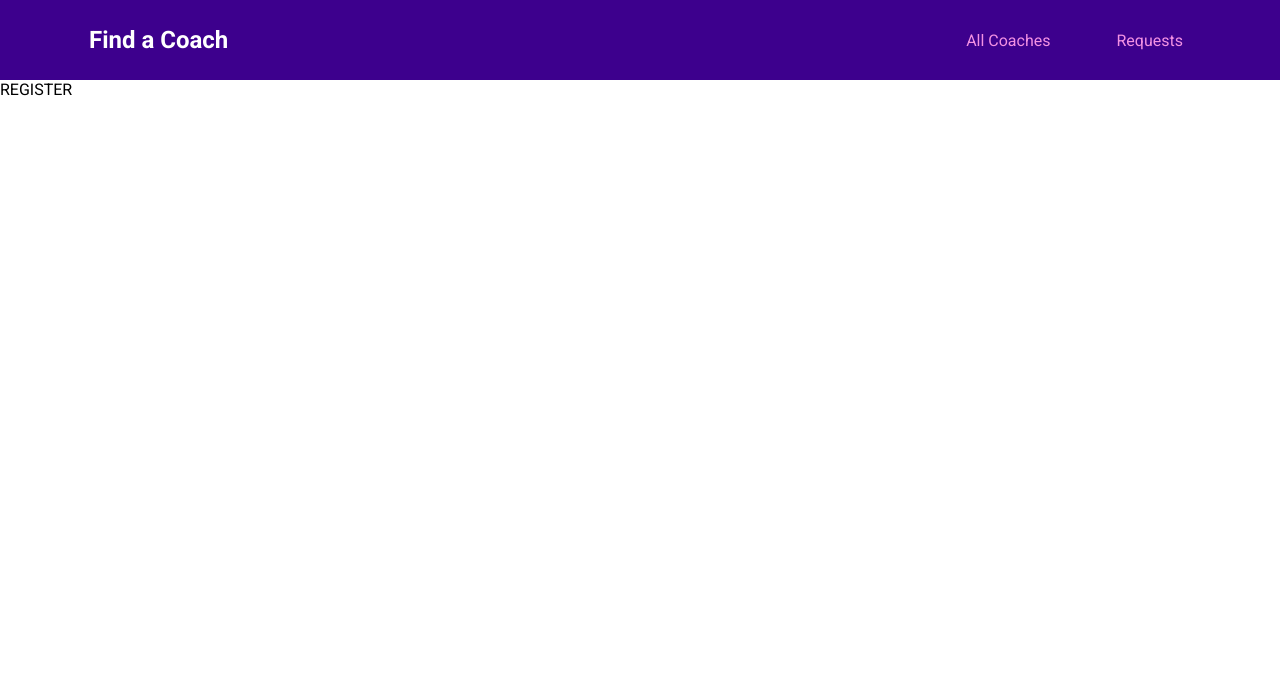
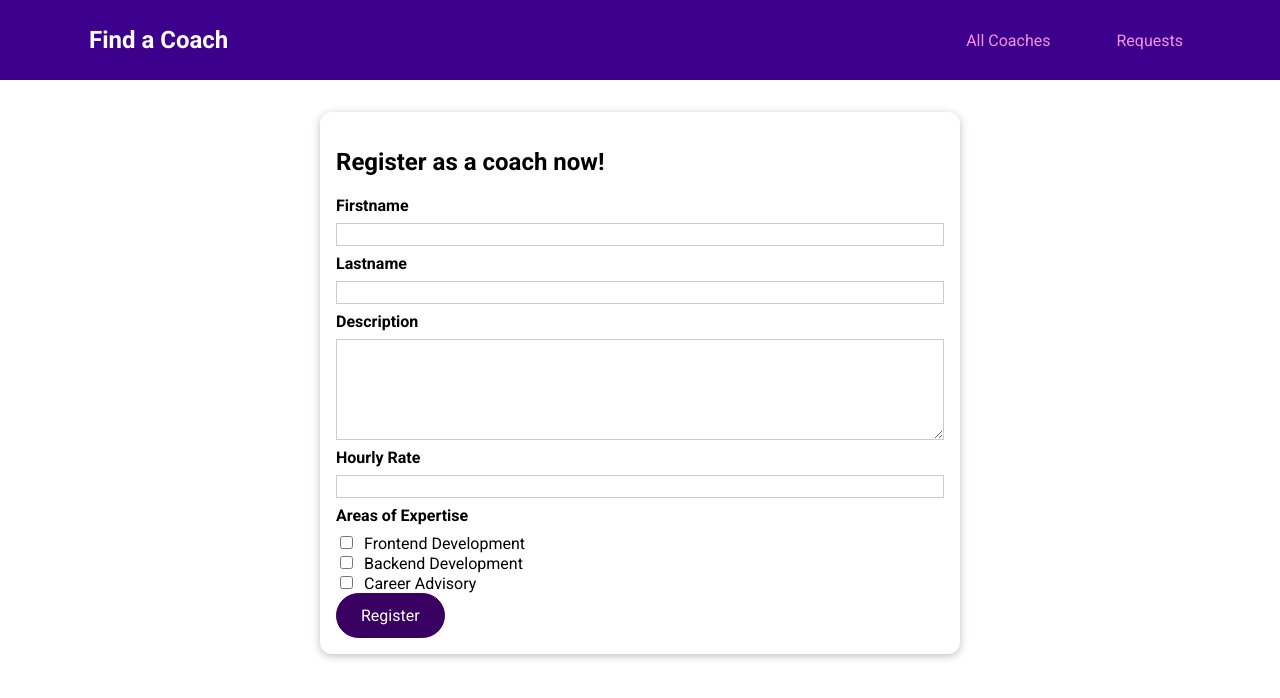
Before and after one commit to VueProjectsSpereira/16main-prj, a Vue app: page /register in a window 1280 px wide. Shown: the top 698 px of the page. Built offline with nearby package versions, Linux system fonts and the light colour scheme.

Commit message:
247. Registering as a Coach: The Form
247. Registering as a Coach: The Form

```diff
--- /dev/null
+++ b/src/components/coaches/CoachForm.vue
@@ -0,0 +1,120 @@
+<template>
+  <form @submit.prevent="submitForm">
+    <div class="form-control">
+      <label for="firstname">Firstname</label>
+      <input type="text" id="firstname" v-model.trim="firstName" />
+    </div>
+    <div class="form-control">
+      <label for="lastname">Lastname</label>
+      <input type="text" id="lastname" v-model.trim="lastName" />
+    </div>
+    <div class="form-control">
+      <label for="description">Description</label>
+      <textarea id="description" rows="5" v-model.trim="description"></textarea>
+    </div>
+    <div class="form-control">
+      <label for="rate">Hourly Rate</label>
+      <input type="number" id="rate" v-model.number="rate" />
+    </div>
+    <div class="form-contro">
+      <h3>Areas of Expertise</h3>
+      <div>
+        <input type="checkbox" id="frontend" value="frontend" v-model="areas" />
+        <label for="frontend">Frontend Development</label>
+      </div>
+      <div>
+        <input type="checkbox" id="backend" value="backend" v-model="areas" />
+        <label for="backend">Backend Development</label>
+      </div>
+      <div>
+        <input type="checkbox" id="career" value="career" v-model="areas" />
+        <label for="career">Career Advisory</label>
+      </div>
+    </div>
+    <base-button>Register</base-button>
+  </form>
+</template>
+
+<script>
+export default {
+  data() {
+    return {
+      firstName: '',
+      lastName: '',
+      description: '',
+      rate: null,
+      areas: [],
+    };
+  },
+  methods: {
+    submitForm() {
+      const formData = {
+        first: this.firstName,
+        last: this.lastName,
+        desc: this.description,
+        rate: this.rate,
+        areas: this.areas,
+      };
+
+      console.log(formData);
+    },
+  },
+};
+</script>
+
+<style scoped>
+.form-control {
+  margin: 0.5rem 0;
+}
+
+label {
+  font-weight: bold;
+  display: block;
+  margin-bottom: 0.5rem;
+}
+
+input[type='checkbox'] + label {
+  font-weight: normal;
+  display: inline;
+  margin: 0 0 0 0.5rem;
+}
+
+input,
+textarea {
+  display: block;
+  width: 100%;
+  border: 1px solid #ccc;
+  font: inherit;
+}
+
+input:focus,
+textarea:focus {
+  background-color: #f0e6fd;
+  outline: none;
+  border-color: #3d008d;
+}
+
+input[type='checkbox'] {
+  display: inline;
+  width: auto;
+  border: none;
+}
+
+input[type='checkbox']:focus {
+  outline: #3d008d solid 1px;
+}
+
+h3 {
+  margin: 0.5rem 0;
+  font-size: 1rem;
+}
+
+.invalid label {
+  color: red;
+}
+
+.invalid input,
+.invalid textarea {
+  border: 1px solid red;
+}
+</style>
--- a/src/pages/coaches/CoachRegistration.vue
+++ b/src/pages/coaches/CoachRegistration.vue
@@ -1 +1,18 @@
-<template>REGISTER</template>
+<template>
+  <section>
+    <base-card>
+      <h2>Register as a coach now!</h2>
+      <coach-form></coach-form>
+    </base-card>
+  </section>
+</template>
+
+<script>
+import CoachForm from '../../components/coaches/CoachForm';
+
+export default {
+  components: {
+    CoachForm,
+  },
+};
+</script>
--- /dev/null
+++ b/styles/coach-form.css
@@ -0,0 +1,54 @@
+.form-control {
+  margin: 0.5rem 0;
+}
+
+label {
+  font-weight: bold;
+  display: block;
+  margin-bottom: 0.5rem;
+}
+
+input[type='checkbox'] + label {
+  font-weight: normal;
+  display: inline;
+  margin: 0 0 0 0.5rem;
+}
+
+input,
+textarea {
+  display: block;
+  width: 100%;
+  border: 1px solid #ccc;
+  font: inherit;
+}
+
+input:focus,
+textarea:focus {
+  background-color: #f0e6fd;
+  outline: none;
+  border-color: #3d008d;
+}
+
+input[type='checkbox'] {
+  display: inline;
+  width: auto;
+  border: none;
+}
+
+input[type='checkbox']:focus {
+  outline: #3d008d solid 1px;
+}
+
+h3 {
+  margin: 0.5rem 0;
+  font-size: 1rem;
+}
+
+.invalid label {
+  color: red;
+}
+
+.invalid input,
+.invalid textarea {
+  border: 1px solid red;
+}
```
